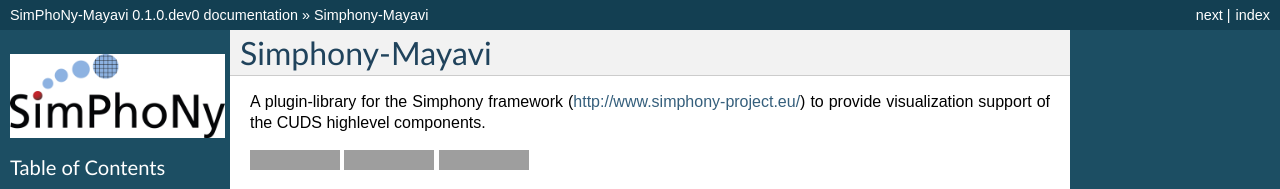
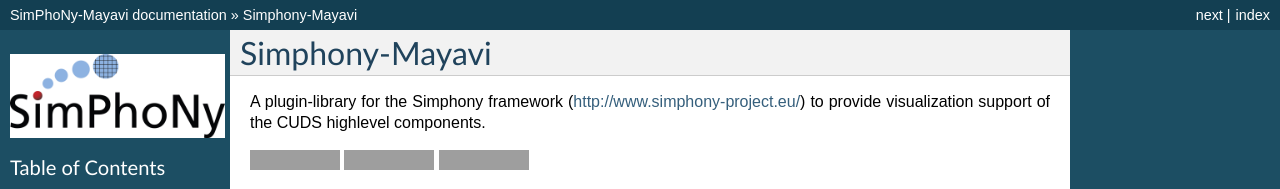
Before and after one commit to simphony/simphony-mayavi, a Sphinx documentation site: the page built from doc/source/index.rst, in a window 1280 px wide and 900 px high. Shown: the top 189 px of the window. Built offline with Sphinx 7.4.7, drawn with Linux system fonts in a browser that asks for light colours; the version number could not be read and is left out; some of the changed text lies outside the part shown; grey boxes are pictures that could not be loaded.

Commit message:
Update conf.py

```diff
--- a/doc/source/conf.py
+++ b/doc/source/conf.py
@@ -76,6 +76,8 @@
 # check and mock missing modules
 mock_modules()
 
+from simphony_mayavi._version import release, version
+
 extensions = [
     'sphinx.ext.autodoc',
     'sphinx.ext.intersphinx',
@@ -89,8 +91,6 @@
 master_doc = 'index'
 project = u'SimPhoNy-Mayavi'
 copyright = u'2015, SimPhoNy FP7 Collaboration'
-version = '0.1.0'
-release = '0.1.0.dev0'
 pygments_style = 'sphinx'
 autoclass_content = 'both'
 
```
